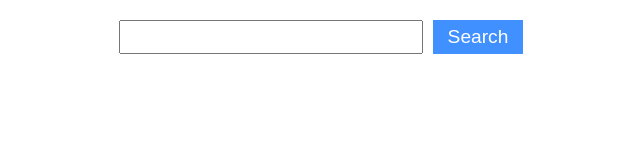
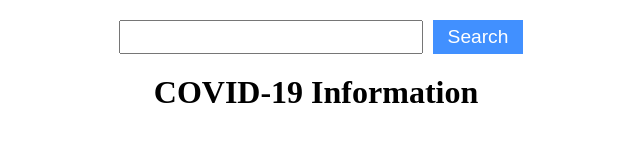
Before and after one commit to kumarrrrrrrrrrr/COVID-19-Api, a plain HTML site: page index.html in a window 1280 px wide. Shown: the whole page, without its empty margins (324-964 px from the left). Drawn offline with Linux system fonts and the light colour scheme.

Commit message:
Update index.html

```diff
--- a/index.html
+++ b/index.html
@@ -14,6 +14,8 @@
     </div>
     <div class="data">
     </div>
+
+<h1 style="text-align: center;">COVID-19 Information</h1>
     <script src="index.js"></script>
 </body>
 </html>
```
